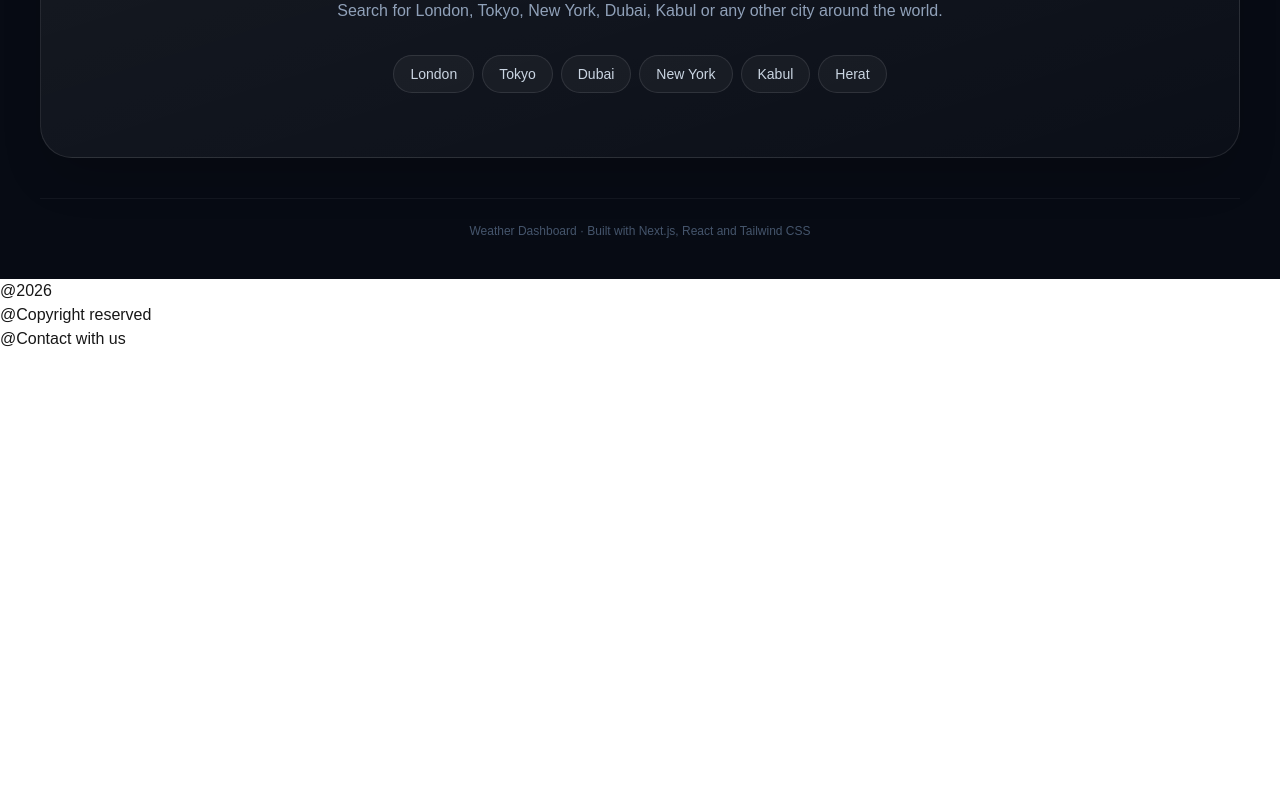
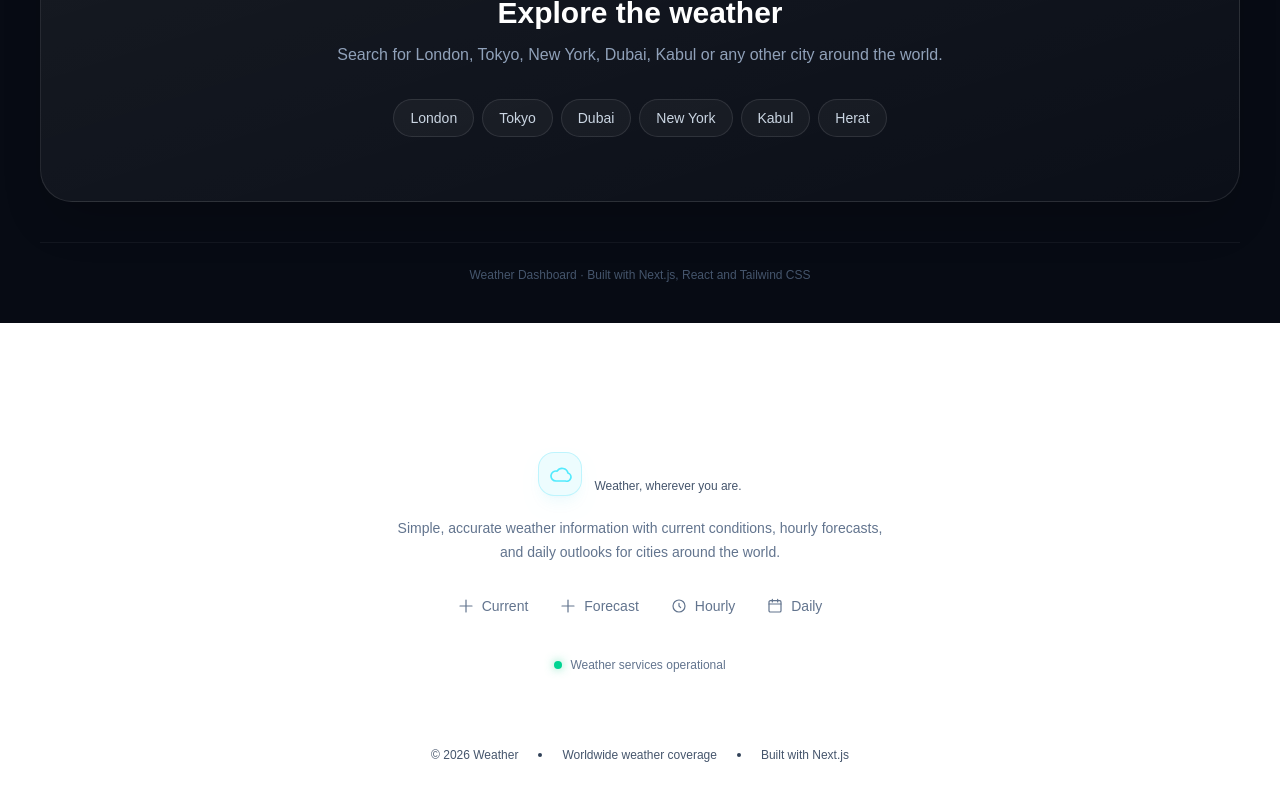
Before and after one commit to sohaehrari/my-app, a Next.js app: page / in a window 1280 px wide. Shown: the part 636-1436 px from the top of the page. Before the commit the page ends 987 px from the top, so only its background shows below. Built offline with nearby package versions, Linux system fonts and the light colour scheme.

Commit message:
Footer changes

```diff
--- a/app/page.jsx
+++ b/app/page.jsx
@@ -105,28 +105,31 @@ export default function Home() {
   }
 
   return (
-    <main className="min-h-screen bg-[#070b14] px-4 py-6 text-white sm:px-6 lg:px-10 lg:py-10">
+    <main className="min-h-screen bg-[#070b14] px-4 pt-24 pb-6 text-white sm:px-6 lg:px-10 lg:pt-28 lg:pb-10">
+
       <div className="mx-auto max-w-7xl">
 
         {/* ==========================================
             HEADER
         ========================================== */}
 
-        <header className="mb-8 flex flex-col gap-6 lg:mb-10 lg:flex-row lg:items-end lg:justify-between">
+        <header className="mb-16 flex flex-col gap-6 lg:mb-10 lg:flex-row lg:items-end lg:justify-between">
 
           <div>
             {/* Logo / Label */}
             <div className="mb-4 flex items-center gap-3">
 
-              <div className="flex h-10 w-10 items-center justify-center rounded-2xl bg-cyan-400/10 ring-1 ring-cyan-300/20">
+              <div className="flex h-3 w-3 items-center justify-center rounded-2xl bg-cyan-400/10 ring-1 ring-cyan-300/20">
                 <span className="text-xl">
                   ◉
                 </span>
+                <span className="text-xl">
+                  Weather
+                </span>
+
               </div>
 
-              <span className="text-sm font-semibold uppercase tracking-[0.25em] text-cyan-300">
-                Weather
-              </span>
+
             </div>
 
             {/* Title */}
--- a/components/Footer.jsx
+++ b/components/Footer.jsx
@@ -1,12 +1,164 @@
 export default function Footer(){
     return(
-        <div>
-           <ul>
-            <li>@2026</li>
-            <li>@Copyright reserved</li>
-            <li>@Contact with us</li>
+        <footer className="mt-20 border-t border-white/[0.06]">
+        <div className="mx-auto max-w-5xl px-4 py-12">
 
-           </ul>
+          {/* Main footer */}
+          <div className="flex flex-col items-center text-center">
+
+            {/* Logo */}
+            <div className="flex items-center gap-3">
+              <div className="flex h-11 w-11 items-center justify-center rounded-2xl border border-cyan-400/20 bg-cyan-400/[0.07] shadow-lg shadow-cyan-500/5">
+                <svg
+                  className="h-6 w-6 text-cyan-300"
+                  viewBox="0 0 24 24"
+                  fill="none"
+                  stroke="currentColor"
+                  strokeWidth="1.7"
+                >
+                  <path
+                    strokeLinecap="round"
+                    strokeLinejoin="round"
+                    d="M17.5 19H8a5 5 0 1 1 1.15-9.865A6 6 0 0 1 20 11a4 4 0 0 1-2.5 8Z"
+                  />
+                </svg>
+              </div>
+
+              <div className="text-left">
+                <h3 className="text-base font-semibold text-white">
+                  Weather
+                </h3>
+
+                <p className="text-xs text-slate-600">
+                  Weather, wherever you are.
+                </p>
+              </div>
+            </div>
+
+            {/* Description */}
+            <p className="mt-5 max-w-lg text-sm leading-6 text-slate-500">
+              Simple, accurate weather information with current
+              conditions, hourly forecasts, and daily outlooks
+              for cities around the world.
+            </p>
+
+            {/* Navigation */}
+            <nav className="mt-8 flex flex-wrap items-center justify-center gap-x-8 gap-y-4">
+
+              <button className="group flex items-center gap-2 text-sm text-slate-500 transition hover:text-cyan-300">
+                <svg
+                  className="h-4 w-4 transition group-hover:text-cyan-300"
+                  viewBox="0 0 24 24"
+                  fill="none"
+                  stroke="currentColor"
+                  strokeWidth="1.8"
+                >
+                  <path
+                    strokeLinecap="round"
+                    strokeLinejoin="round"
+                    d="M3 12h18M12 3v18"
+                  />
+                </svg>
+                Current
+              </button>
+
+              <button className="group flex items-center gap-2 text-sm text-slate-500 transition hover:text-cyan-300">
+                <svg
+                  className="h-4 w-4"
+                  viewBox="0 0 24 24"
+                  fill="none"
+                  stroke="currentColor"
+                  strokeWidth="1.8"
+                >
+                  <path
+                    strokeLinecap="round"
+                    strokeLinejoin="round"
+                    d="M12 3v18M3 12h18"
+                  />
+                </svg>
+                Forecast
+              </button>
+
+              <button className="group flex items-center gap-2 text-sm text-slate-500 transition hover:text-cyan-300">
+                <svg
+                  className="h-4 w-4"
+                  viewBox="0 0 24 24"
+                  fill="none"
+                  stroke="currentColor"
+                  strokeWidth="1.8"
+                >
+                  <circle cx="12" cy="12" r="9" />
+                  <path
+                    strokeLinecap="round"
+                    d="M12 8v4l2.5 2.5"
+                  />
+                </svg>
+                Hourly
+              </button>
+
+              <button className="group flex items-center gap-2 text-sm text-slate-500 transition hover:text-cyan-300">
+                <svg
+                  className="h-4 w-4"
+                  viewBox="0 0 24 24"
+                  fill="none"
+                  stroke="currentColor"
+                  strokeWidth="1.8"
+                >
+                  <rect
+                    x="3"
+                    y="4"
+                    width="18"
+                    height="17"
+                    rx="2"
+                  />
+                  <path
+                    strokeLinecap="round"
+                    d="M8 2v4M16 2v4M3 9h18"
+                  />
+                </svg>
+                Daily
+              </button>
+
+            </nav>
+
+            {/* Status */}
+            <div className="mt-8 flex items-center gap-2 rounded-full border border-white/[0.06] bg-white/[0.025] px-4 py-2">
+              <span className="h-2 w-2 rounded-full bg-emerald-400 shadow-[0_0_10px_rgba(52,211,153,0.7)]" />
+
+              <span className="text-xs font-medium text-slate-500">
+                Weather services operational
+              </span>
+            </div>
+          </div>
+
+          {/* Bottom */}
+          <div className="mt-10 border-t border-white/[0.05] pt-6">
+
+            <div className="flex flex-col items-center justify-center gap-3 text-center sm:flex-row sm:gap-5">
+
+              <p className="text-xs text-slate-600">
+                © {new Date().getFullYear()} Weather
+              </p>
+
+              <span className="hidden h-1 w-1 rounded-full bg-slate-700 sm:block" />
+
+              <p className="text-xs text-slate-600">
+                Worldwide weather coverage
+              </p>
+
+              <span className="hidden h-1 w-1 rounded-full bg-slate-700 sm:block" />
+
+              <p className="text-xs text-slate-600">
+                Built with Next.js
+              </p>
+
+            </div>
+
+          </div>
         </div>
+      </footer>
+
+
+
     )
 }
--- a/components/Navbar.jsx
+++ b/components/Navbar.jsx
@@ -13,11 +13,12 @@ export default function Navbar() {
 
           <div>
             <h1 className="text-sm font-bold text-white sm:text-base">
-              Weatherly
+            Weather Dashboard
+
             </h1>
 
             <p className="hidden text-[10px] font-medium uppercase tracking-[0.2em] text-slate-500 sm:block">
-              Weather Dashboard
+                Weatherly
             </p>
           </div>
         </div>
```
